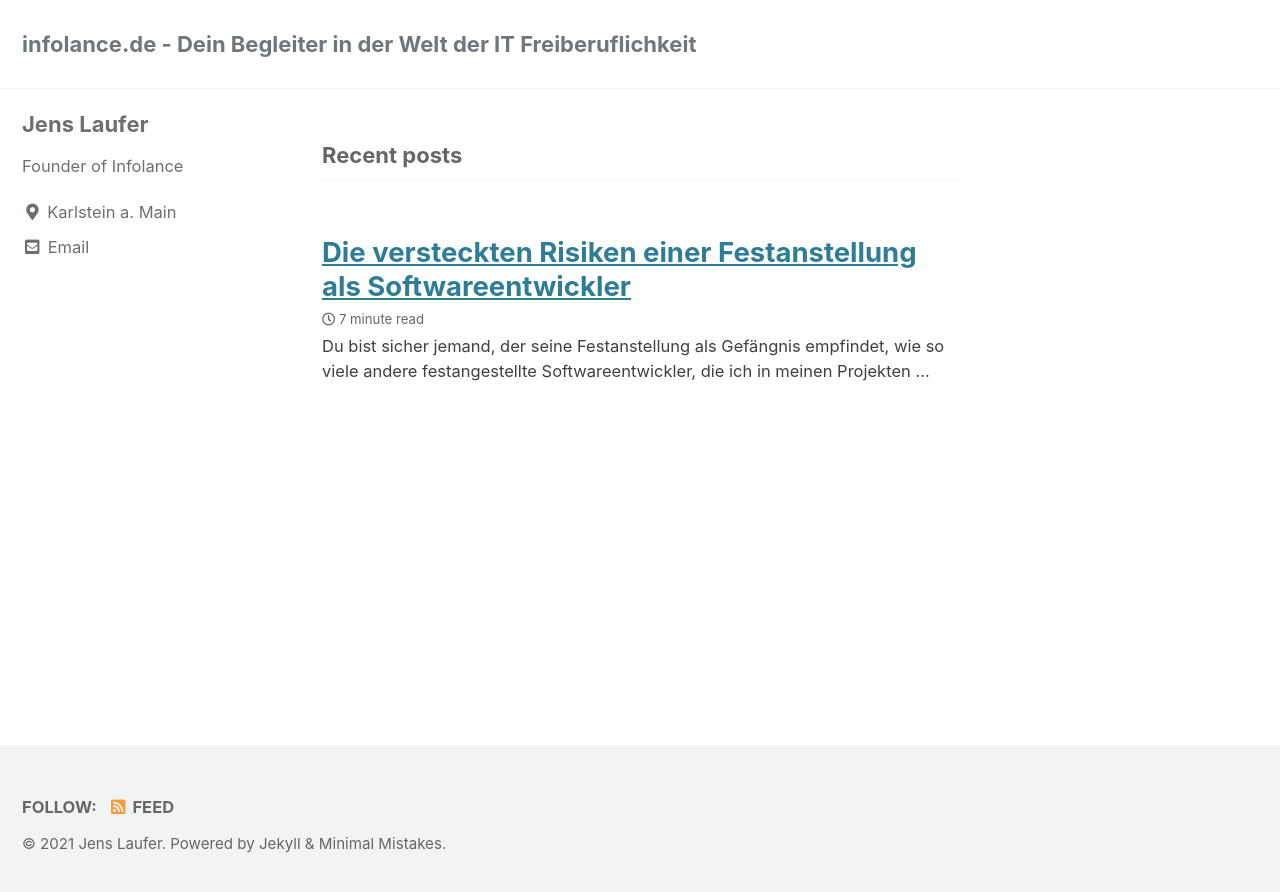
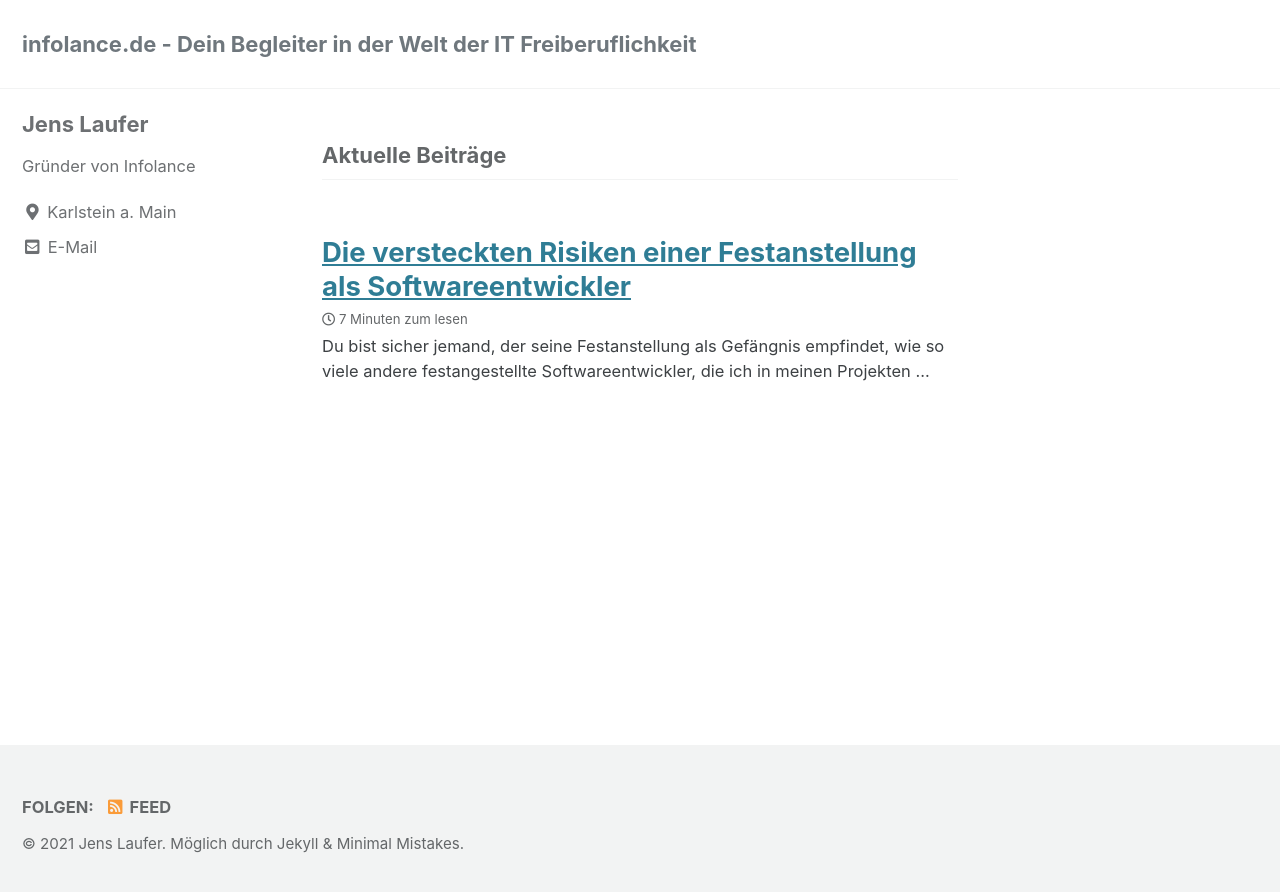
Before and after one commit to jenslaufer/infolance-site, a Jekyll site: the page built from index.html, in a window 1280 px wide. Shown: the top 892 px of the page. Built offline with Jekyll 4.4.1, drawn with Linux system fonts in a browser that asks for light colours; cached includes are drawn as plain includes; the list of posts is cut into pages by our own code.

```diff
--- a/_config.yml
+++ b/_config.yml
@@ -15,7 +15,7 @@
 minimal_mistakes_skin: "default" # "air", "aqua", "contrast", "dark", "dirt", "neon", "mint", "plum", "sunrise"
 
 # Site Settings
-locale: "en-US"
+locale: "de-DE"
 title: "infolance.de - Dein Begleiter in der Welt der IT Freiberuflichkeit"
 title_separator: "-"
 subtitle: # site tagline that appears below site title in masthead
@@ -64,7 +64,7 @@ google:
   search_engine_id: # YOUR_SEARCH_ENGINE_ID
   instant_search: # false (default), true
 # SEO Related
-google_site_verification:
+google_site_verification: dF_AaV9q28VTxOI_h71ztBfxomk808CUTopAqPmzloo
 bing_site_verification:
 yandex_site_verification:
 naver_site_verification:
@@ -88,14 +88,14 @@ social:
 analytics:
   provider: "google-gtag" # false (default), "google", "google-universal", "google-gtag", "custom"
   google:
-    tracking_id: "G-3GYBRL64F0"
+    tracking_id: "G-MERF7KSBND"
     anonymize_ip: # true, false (default)
 
 # Site Author
 author:
   name: "Jens Laufer"
   avatar: # path of avatar image, e.g. "/assets/images/bio-photo.jpg"
-  bio: "Founder of Infolance"
+  bio: "Gründer von Infolance"
   location: "Karlstein a. Main"
   email: "jens@infolance"
   links:
```
